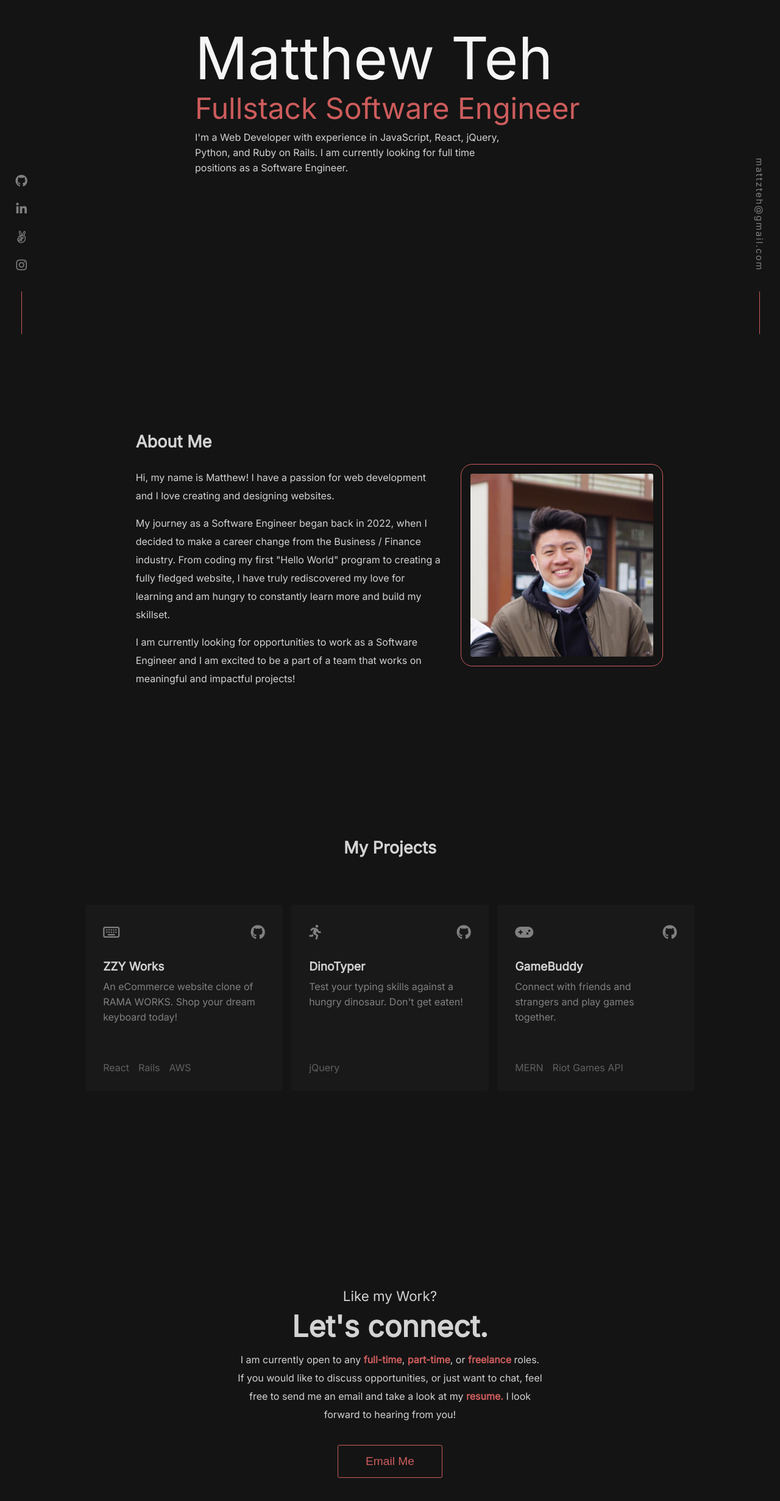
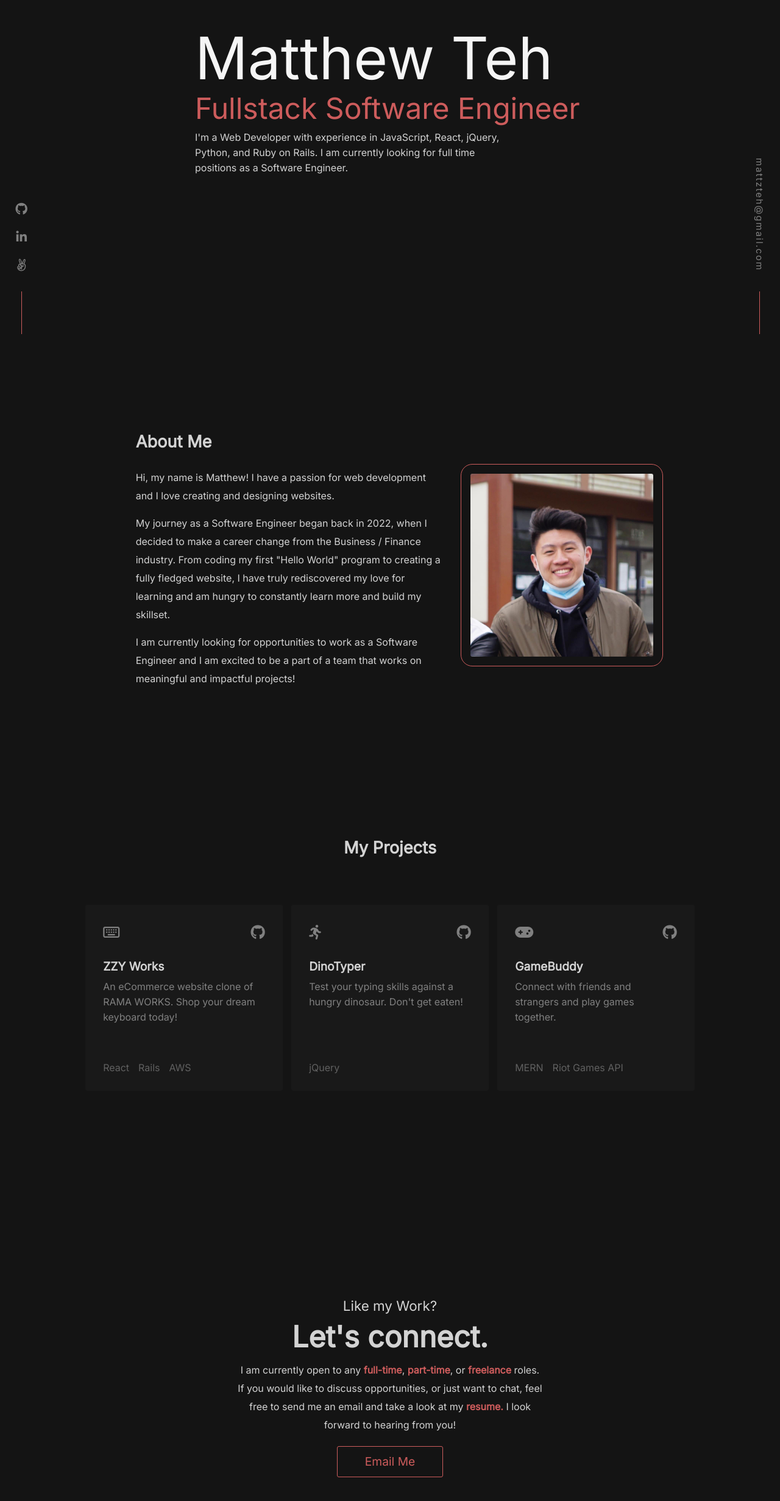
Before and after one commit to mattzteh/portfolio, a React (Create React App) app: page / in a window 1280 px wide. Shown: the part 252-2714 px from the top of the page at 61% size. Built offline with nearby package versions, Linux system fonts and the light colour scheme.

Commit message:
fix email form in contact component, remove ig link, fix resume link

```diff
--- a/src/Components/Contact/Contact.css
+++ b/src/Components/Contact/Contact.css
@@ -38,7 +38,7 @@
     margin: 15px 15px;
 }
 
-.contact-buttons input {
+.contact-buttons a {
     font-size: 1.2rem;
     padding: 15px 45px;
     color: indianred;
@@ -48,7 +48,7 @@
     transition: 0.3s ease;
 }
 
-.contact-buttons input:hover {
+.contact-buttons a:hover {
     border: 1px solid #191919;
     background-color: indianred;
     color: whitesmoke;
--- a/src/Components/Contact/index.js
+++ b/src/Components/Contact/index.js
@@ -23,9 +23,7 @@ const Contact = () => {
                 <div className='contact-content'>{contactP1}</div>
 
                 <div className='contact-buttons'>
-                    <m.form variants={fadeIn} action="mailto: mattzteh@gmail.com">
-                        <input type="submit" value="Email Me"/>
-                    </m.form>
+                    <m.a variants={fadeIn}href='mailto: mattzteh@gmail.com'>Email Me</m.a>
                 </div>
             </m.div>
         </div>
--- a/src/Components/Footer/index.js
+++ b/src/Components/Footer/index.js
@@ -32,12 +32,6 @@ const Footer = () => {
                     </a>
                 </m.li>
 
-                <m.li variants={fadeIn} className="socials">
-                    <a href='https://www.instagram.com/mattzteh/' target="_blank" rel="noreferrer">
-                        <i className="fa-brands fa-instagram"></i>
-                    </a>
-                </m.li>
-
                 <m.li variants={fadeUp} className='vl'></m.li>
             </m.ul>
         </div>
--- a/src/assets/text.js
+++ b/src/assets/text.js
@@ -1,5 +1,5 @@
-import { motion as m } from "framer-motion"
-import { fadeIn } from "../util/animations"
+import { motion as m } from "framer-motion";
+import { fadeIn } from "../util/animations";
 
 export const homeContent = `I'm a Web Developer with experience in JavaScript, React, jQuery, Python, and Ruby on Rails.
 I am currently looking for full time positions as a Software Engineer.`
@@ -19,7 +19,7 @@ that works on meaningful and impactful projects!</m.p>
 
 export const aboutText = [p1, p2, p3];
 
-export const resumeLink = 'https://drive.google.com/file/d/1teRYsk7lhHYCHMU80-0VOPWxK3cNLC8g/view?usp=share_link';
+export const resumeLink = 'https://s3.amazonaws.com/attachments.angel.co/7708341-8612de724f6068cc8cdfd7692de7e2f9.pdf?X-Amz-Algorithm=AWS4-HMAC-SHA256&X-Amz-Credential=AKIAJS6W3HGZGRJIRBTA%2F20230321%2Fus-east-1%2Fs3%2Faws4_request&X-Amz-Date=20230321T222901Z&X-Amz-Expires=3600&X-Amz-SignedHeaders=host&X-Amz-Signature=7b501d1a2913fb2bcb36bf31604efb782d74bc7351e27d68dd4043023d554c77';
 
 export const contactP1 = <m.p variants={fadeIn}>I am currently open to any <span>full-time</span>, <span>part-time</span>,
 or <span>freelance</span> roles. If you would like to discuss opportunities, or just want to chat, feel free to send me an
```
Also changed, not shown: 1 other file (tests, documents, lock files or other folders).
